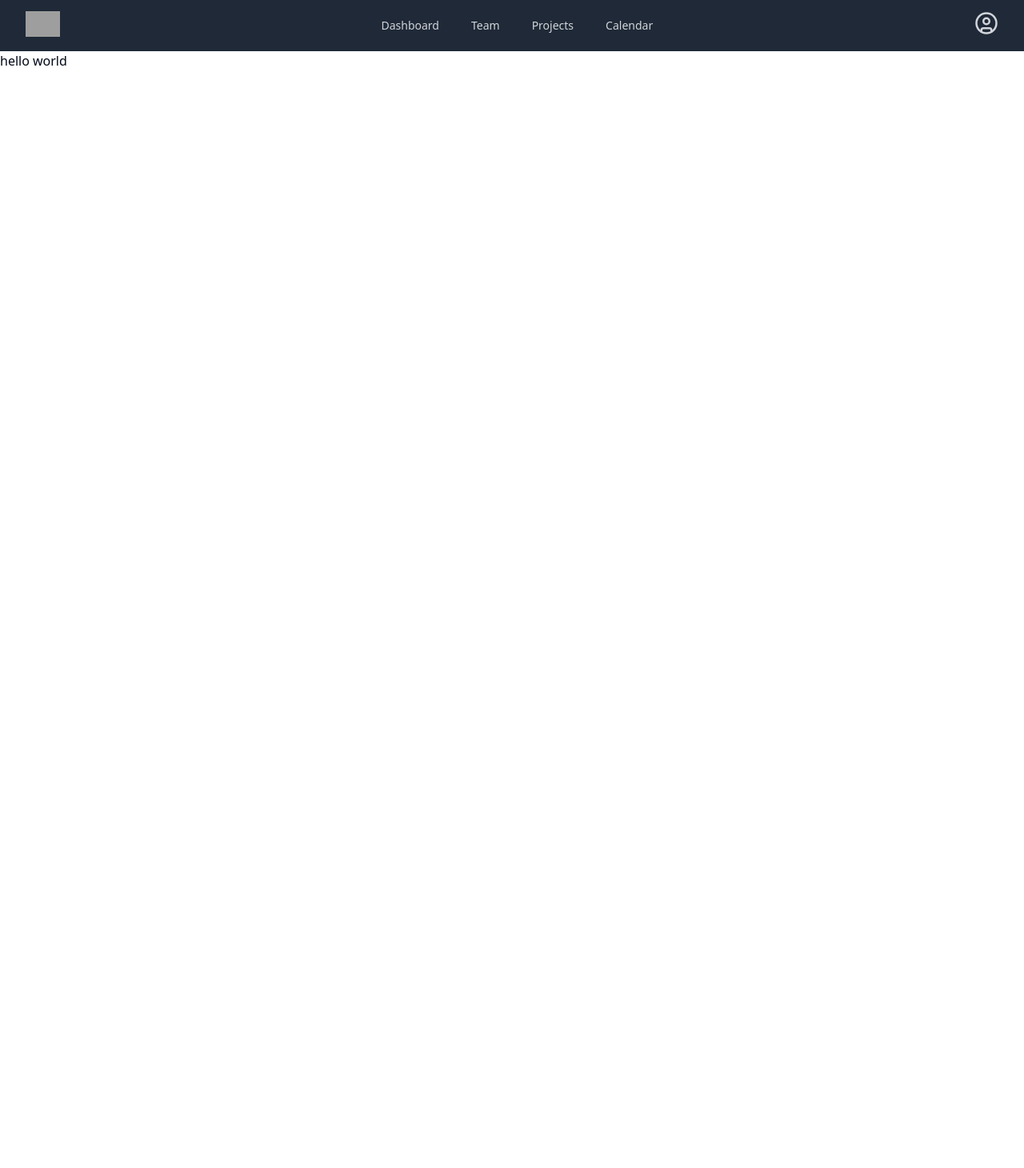
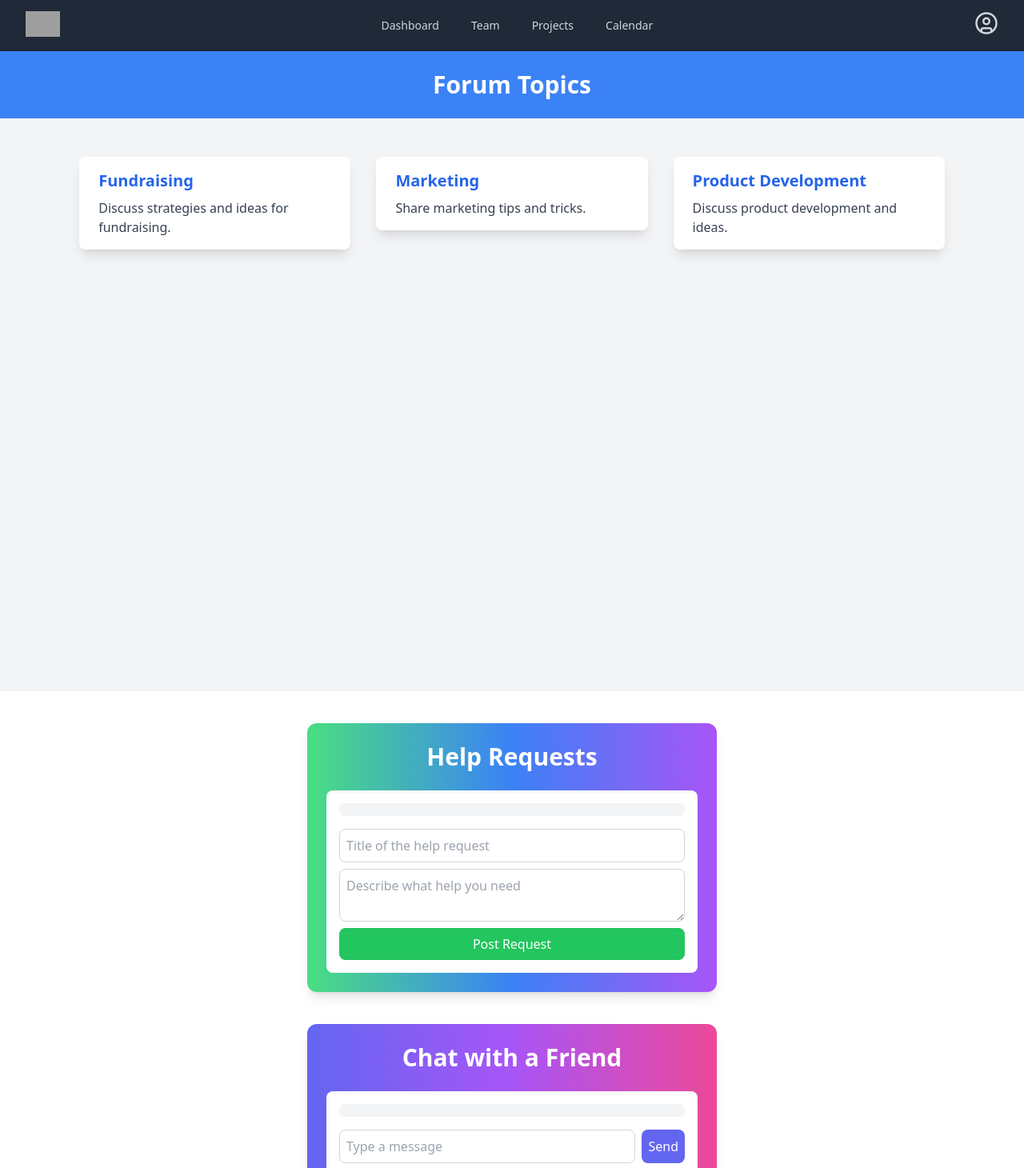
Before and after one commit to soravang81/devsquare, a React (Vite) app: page / in a window 1280 px wide. Shown: the top 1460 px of the page at 80% size. Before the commit the page ends 800 px from the top, so only its background shows below. Built offline with nearby package versions, Linux system fonts and the light colour scheme; grey boxes are pictures that could not be loaded.

Commit message:
added components

```diff
--- a/src/App.jsx
+++ b/src/App.jsx
@@ -7,13 +7,22 @@ import {
 } from "react-router-dom";
 import { Dashboard } from "./pages/Dashboard";
 
+import Forum from "./components/Forums";
+import Authentication from "./components/Login and Signup";
+import HelpRequests from "./components/HelpRequest";
+import ChatWithFriend from "./components/chatwithfriend";
+
 export default function App() {
   return (
     <BrowserRouter>
     <Navbar/>
+    <Forum></Forum>
+    <HelpRequests></HelpRequests>
+    <ChatWithFriend></ChatWithFriend>
     <Routes>
       <Route path="/" element={<Dashboard/>}></Route>
     </Routes>
+
     </BrowserRouter>
   )
 }
--- a/src/components/Forums.jsx
+++ b/src/components/Forums.jsx
@@ -6,7 +6,7 @@ const forums = [
   { name: 'Product Development', description: 'Discuss product development and ideas.', link: '/product-development' }
 ];
 
-function Forum({ name, description, link }) {
+function Form({ name, description, link }) {
   return (
     <a href={link} className="w-full sm:w-1/2 md:w-1/3 lg:w-1/3 xl:w-1/3 p-4">
       <div className="bg-white shadow-lg rounded-lg overflow-hidden transform hover:scale-105 transition-transform duration-200">
@@ -21,7 +21,7 @@ function Forum({ name, description, link }) {
   );
 }
 
-function App() {
+export default function Forum() {
   return (
     <div className="min-h-screen bg-gray-100 flex flex-col items-center">
       <header className="w-full bg-blue-500 text-white py-6 text-center">
@@ -30,12 +30,10 @@ function App() {
       <main className="flex-grow w-full px-4 py-8 flex justify-center">
         <div className="flex flex-wrap justify-center">
           {forums.map((forum, index) => (
-            <Forum key={index} name={forum.name} description={forum.description} link={forum.link} />
+            <Form key={index} name={forum.name} description={forum.description} link={forum.link} />
           ))}
         </div>
       </main>
     </div>
   );
 }
-
-export default App;
--- a/src/components/HelpRequest.jsx
+++ b/src/components/HelpRequest.jsx
@@ -1,15 +1,15 @@
-import React, { useState } from 'react';
+import React, { useState } from "react";
 
 export default function HelpRequests() {
   const [requests, setRequests] = useState([]);
-  const [title, setTitle] = useState('');
-  const [description, setDescription] = useState('');
+  const [title, setTitle] = useState("");
+  const [description, setDescription] = useState("");
 
   const handlePostRequest = () => {
     if (title.trim() && description.trim()) {
       setRequests([...requests, { title, description, id: Date.now() }]);
-      setTitle('');
-      setDescription('');
+      setTitle("");
+      setDescription("");
     }
   };
 
@@ -38,7 +38,7 @@ export default function HelpRequests() {
             onChange={(e) => setDescription(e.target.value)}
             className="p-2 border border-gray-300 rounded-lg focus:outline-none focus:ring-2 focus:ring-green-500"
             placeholder="Describe what help you need"
-            rows="4"
+            // rows="4"
           />
           <button
             onClick={handlePostRequest}
```
